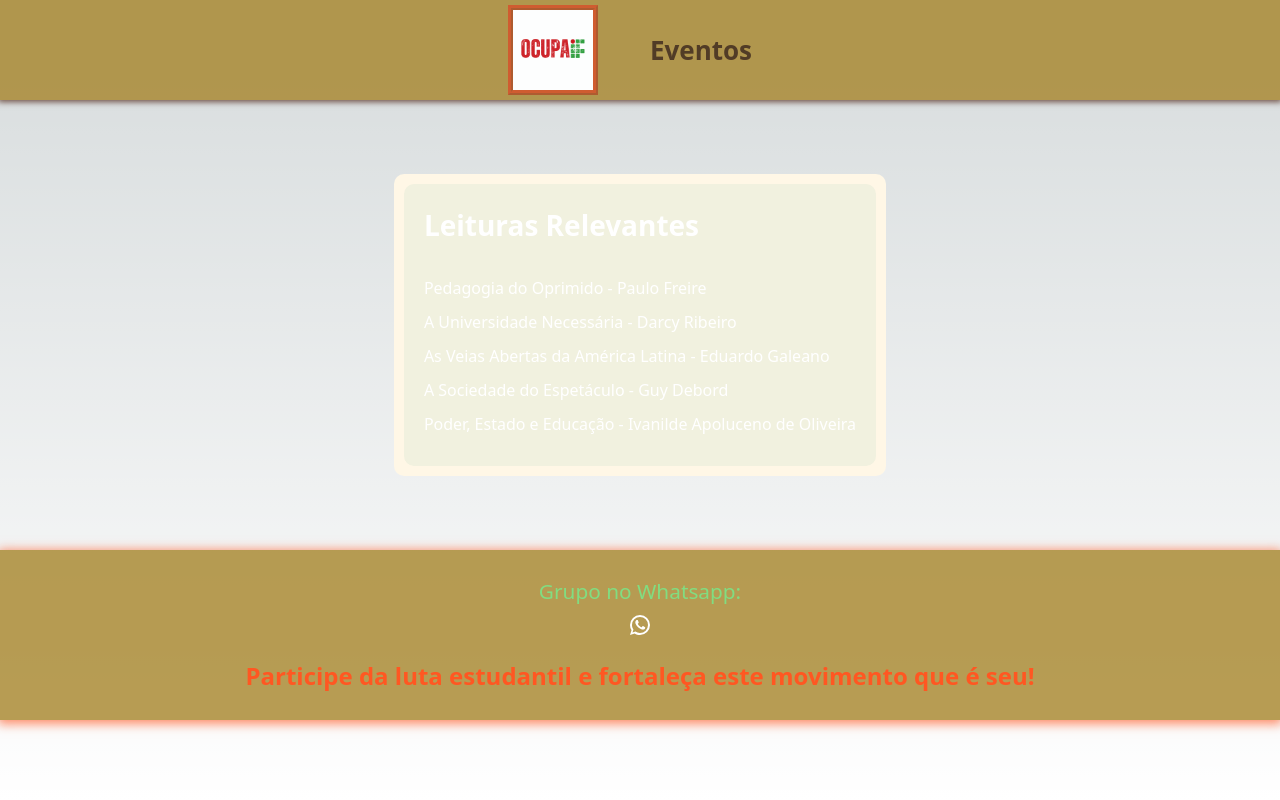
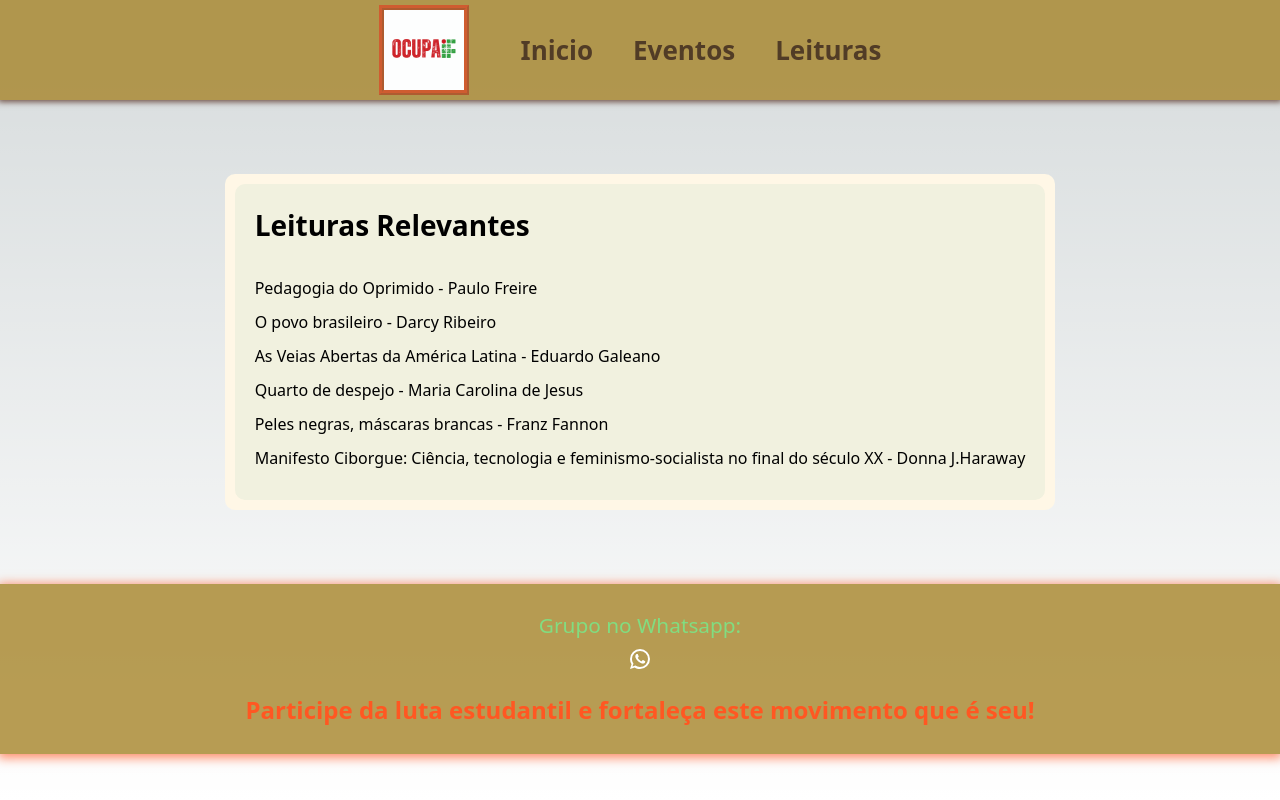
Before and after one commit to Cosamores/ocupaif, a Next.js app: page /Audiovisual in a window 1280 px wide. Built offline with nearby package versions, Linux system fonts and the light colour scheme.

Commit message:
added the Leituras page and a Home button on the navbar

```diff
--- a/src/components/Header.js
+++ b/src/components/Header.js
@@ -13,8 +13,18 @@ const Header = () => {
         <button className={styles.oQueButton}>
           <h1 className={styles.title}><ul className={styles.menu}>
           <li>
+            <Link href="/">
+              <span className={styles.menuItem}>Inicio</span>
+            </Link>
+          </li>
+          <li>
             <Link href="/EventosLista">
               <span className={styles.menuItem}>Eventos</span>
+            </Link>
+          </li>
+          <li>
+            <Link href="/Audiovisual">
+              <span className={styles.menuItem}>Leituras</span>
             </Link>
           </li>
         </ul></h1>
--- a/src/components/Leituras.js
+++ b/src/components/Leituras.js
@@ -1,4 +1,3 @@
-// components/Leituras.js
 import React from 'react';
 import styles from '../styles/Leituras.module.css';
 
--- a/src/pages/Audiovisual.js
+++ b/src/pages/Audiovisual.js
@@ -10,28 +10,34 @@ const Audiovisual = () => {
     {
       title: 'Pedagogia do Oprimido',
       author: 'Paulo Freire',
-      url: 'https://www.amazon.com/Pedagogia-Oprimido-Portuguese-Paulo-Freire/dp/8577533271',
+      url: 'https://cpers.com.br/wp-content/uploads/2019/10/Pedagogia-do-Oprimido-Paulo-Freire.pdf',
     },
     {
-      title: 'A Universidade Necessária',
+      title: 'O povo brasileiro',
       author: 'Darcy Ribeiro',
-      url: 'https://www.amazon.com.br/Universidade-Necess%C3%A1ria-Darcy-Ribeiro/dp/8532502064',
+      url: 'https://moodle.ifsc.edu.br/mod/resource/view.php?id=423119',
     },
     {
       title: 'As Veias Abertas da América Latina',
       author: 'Eduardo Galeano',
-      url: 'https://www.amazon.com/Veias-Abertas-Am%C3%A9rica-Latina/dp/8535908068',
+      url: 'https://edisciplinas.usp.br/pluginfile.php/4194484/mod_resource/content/1/As%20veias%20abertas%20da%20Am%C3%A9rica%20Latina.pdf',
     },
     {
-      title: 'A Sociedade do Espetáculo',
-      author: 'Guy Debord',
-      url: 'https://www.amazon.com/Sociedade-Espet%C3%A1culo-Guy-Debord/dp/8575596591',
+      title: 'Quarto de despejo',
+      author: "Maria Carolina de Jesus",
+      url: 'https://dpid.cidadaopg.sp.gov.br/pde/arquivos/1623677495235~Quarto%20de%20Despejo%20-%20Maria%20Carolina%20de%20Jesus.pdf.pdf'
+
     },
     {
-      title: 'Poder, Estado e Educação',
-      author: 'Ivanilde Apoluceno de Oliveira',
-      url: 'https://www.amazon.com/Poder-Estado-Educa%C3%A7%C3%A3o-Portuguese-Brasil/dp/8574198183',
+      title: 'Peles negras, máscaras brancas',
+      author: 'Franz Fannon',
+      url:'https://www.geledes.org.br/wp-content/uploads/2014/05/Frantz_Fanon_Pele_negra_mascaras_brancas.pdf'
     },
+    {
+      title: 'Manifesto Ciborgue: Ciência, tecnologia e feminismo-socialista no final do século XX',
+      author: 'Donna J.Haraway',
+      url: 'https://cochabambahotel.noblogs.org/files/2017/03/Manifesto_Ciborgue.pdf'
+    }
   ];
 
   const exampleVideos = [
--- a/src/styles/Leituras.module.css
+++ b/src/styles/Leituras.module.css
@@ -7,7 +7,7 @@
   }
 
   .h2 {
-    color: #ffffff;
+    color: #000000;
     margin-bottom: 30px;
     font-size: 28px;
     font-weight: 700;
@@ -23,7 +23,7 @@
   }
 
   .linkList a {
-    color: #ffffff;
+    color: #000000;
     text-decoration: none;
   }
 
```
